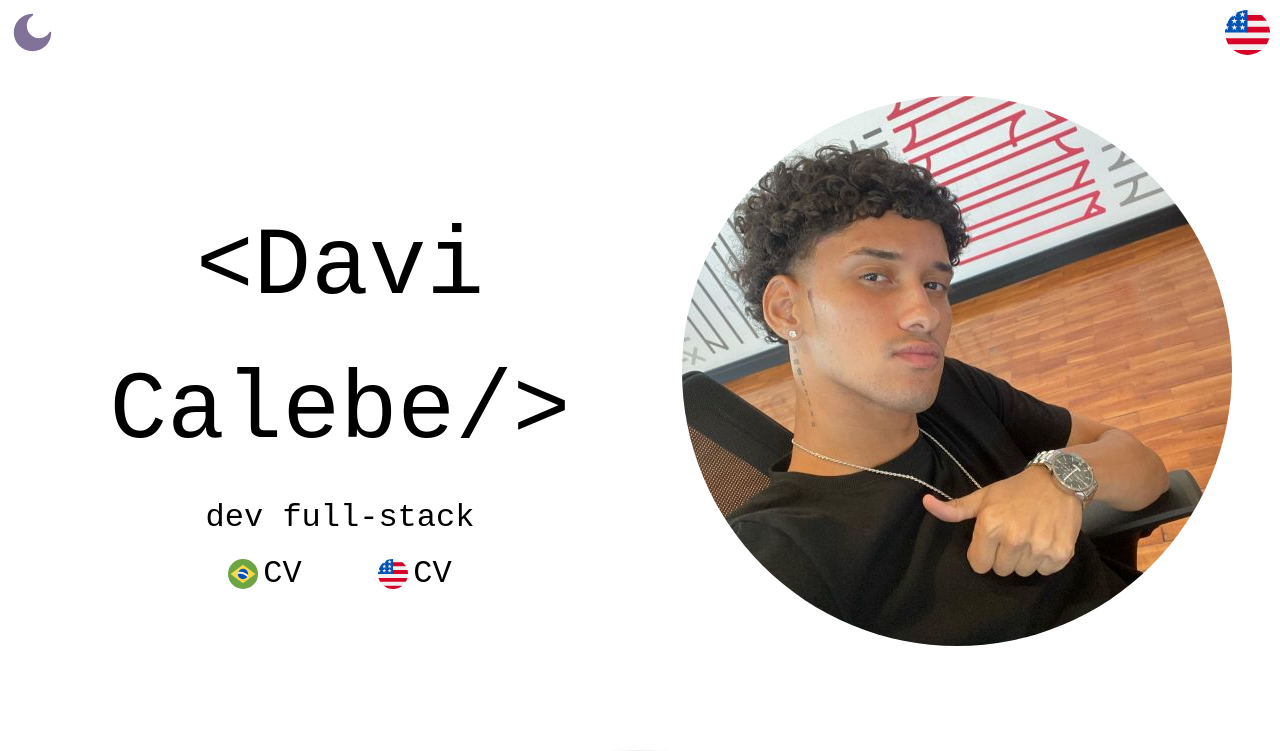
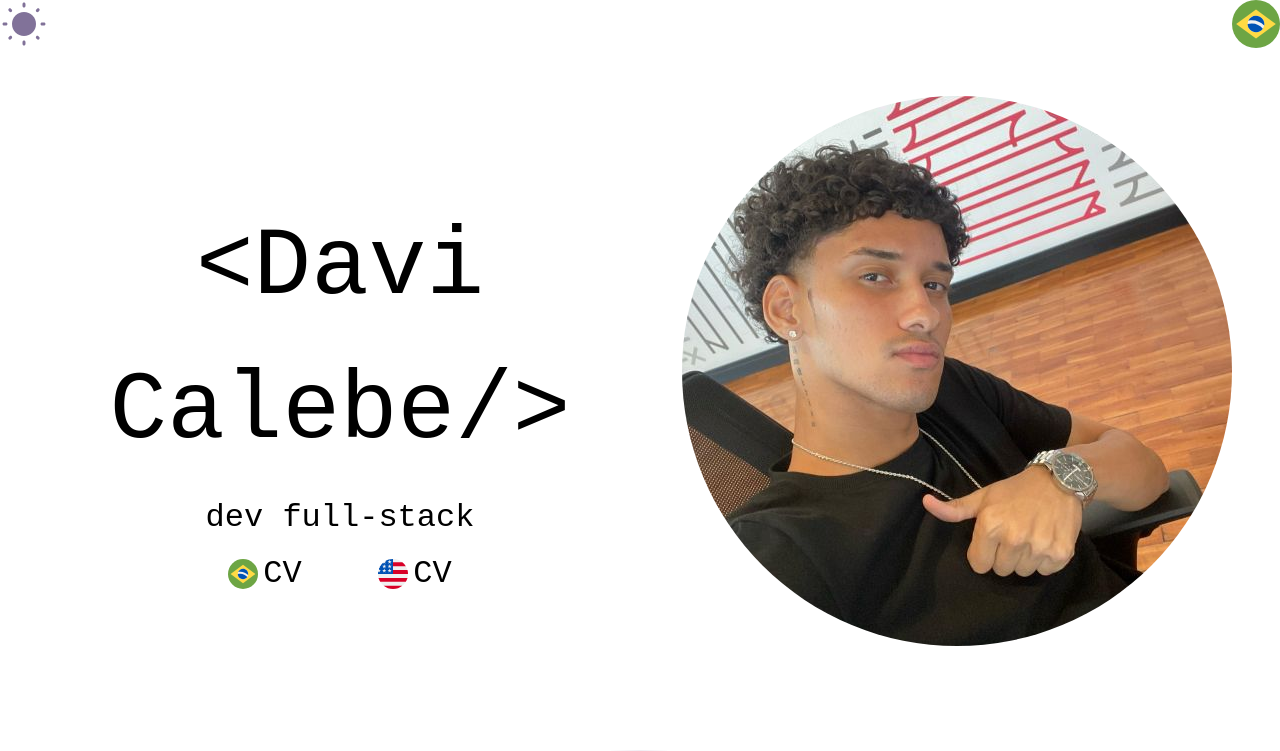
Before and after one commit to DaviCalebe/portfolio, a React (Vite) app in the folder app/: page / in a window 1280 px wide. Shown: the top 751 px of the page. Built offline with nearby package versions, Linux system fonts and the light colour scheme.

Commit message:
refactor: toggle nav to tailwindcss

```diff
--- a/app/package.json
+++ b/app/package.json
@@ -12,6 +12,7 @@
   "dependencies": {
     "@tailwindcss/vite": "^4.0.9",
     "app": "file:",
+    "framer-motion": "^12.4.7",
     "lightningcss": "^1.29.1",
     "react": "^19.0.0",
     "react-dom": "^19.0.0",
--- a/app/src/components/toggle-nav.tsx
+++ b/app/src/components/toggle-nav.tsx
@@ -1,9 +1,9 @@
-import './toggle-nav.css';
 import lightmode from '../assets/light-mode.svg';
 import darkmode from '../assets/dark-mode.svg';
 import brazilflag from '../assets/brazil-flag.svg';
 import usaflag from '../assets/usa-flag.svg';
 import React, { useEffect, useState } from 'react';
+import { motion } from "framer-motion";
 
 export const ToggleNav = () => {
   const [isLightMode, setIsLightMode] = useState(true);
@@ -40,20 +40,49 @@ export const ToggleNav = () => {
   };
 
   return (
-    <header>
-      <label>
+    <header className="flex justify-between h-12 p-10">
+      <label className="relative flex items-center cursor-pointer">
         <input
           type="checkbox"
           onChange={toggleTheme}
-          checked={isLightMode} // Usa o estado para controlar o checkbox
+          checked={isLightMode}
+          className="absolute opacity-0"
         />
-        <img src={darkmode} className="darkmode" alt="darkmode" />
-        <img src={lightmode} className="lightmode" alt="lightmode" />
+        <motion.img
+          src={darkmode}
+          alt="darkmode"
+          initial={{ scale: 0, rotate: 0 }}
+          animate={{ scale: isLightMode ? 0 : 1, rotate: isLightMode ? 0 : 360 }}
+          transition={{ duration: 1, ease: "easeInOut" }}
+          className="absolute h-full"
+        />
+        <motion.img
+          src={lightmode}
+          alt="lightmode"
+          initial={{ scale: 1, rotate: 0 }}
+          animate={{ scale: isLightMode ? 1 : 0, rotate: isLightMode ? 0 : 360 }}
+          transition={{ duration: 1, ease: "easeInOut" }}
+          className='h-full'
+        />
       </label>
-      <label>
-        <input type="checkbox" />
-        <img src={brazilflag} className="brazilflag" alt="brazil" />
-        <img src={usaflag} className="usaflag" alt="usa" />
+      <label className="relative flex items-center cursor-pointer">
+        <input type="checkbox" className="absolute opacity-0" />
+        <motion.img
+          src={brazilflag}
+          alt="brazil"
+          initial={{ scale: 0, rotate: 0 }}
+          animate={{ scale: 1, rotate: 360 }}
+          transition={{ duration: 1, ease: "easeInOut" }}
+          className="absolute h-full"
+        />
+        <motion.img
+          src={usaflag}
+          alt="usa"
+          initial={{ scale: 1, rotate: 0 }}
+          animate={{ scale: 0, rotate: 360 }}
+          transition={{ duration: 1, ease: "easeInOut" }}
+          className='h-full'
+        />
       </label>
     </header>
   );
```
Also changed, not shown: 1 other file (tests, documents, lock files or other folders).
